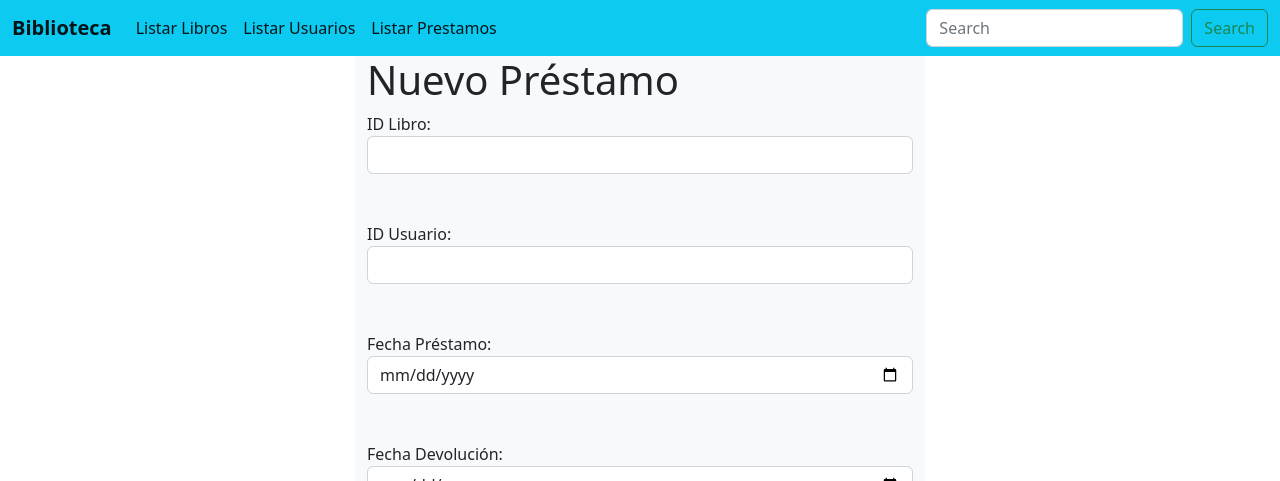
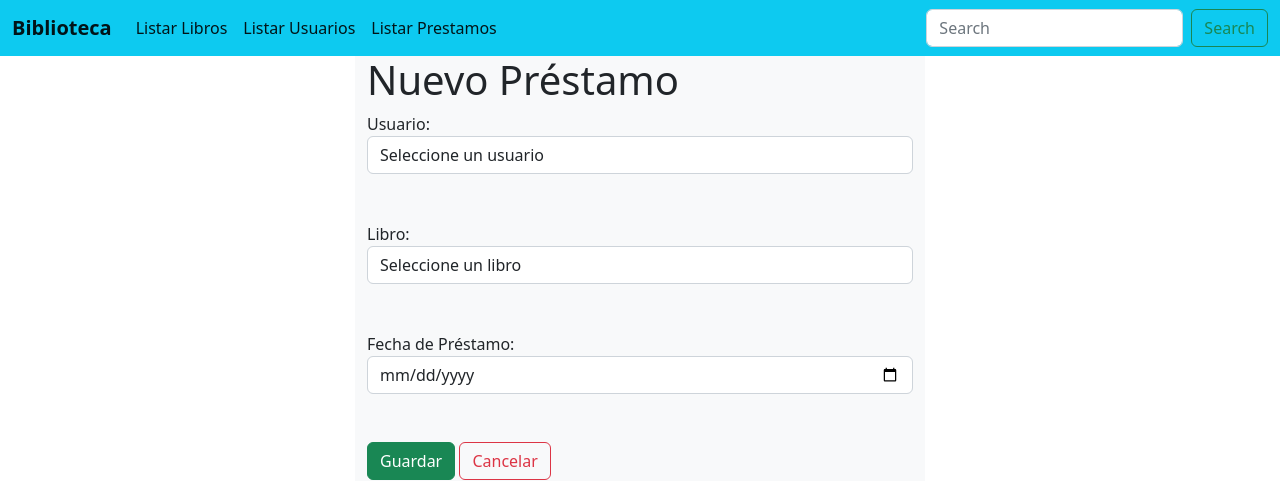
Before and after one commit to Jajasaludos89/Biblioteca, a Django app: page /nuevoPrestamo in a window 1280 px wide. Shown: the top 481 px of the page. Run offline with Django 4.2, Linux system fonts and the light colour scheme; data comes from the database, SQL or seed files in the repository; some libraries are stand-ins or nearby versions.

Commit message:
numero 27 commit

```diff
--- a/Aplicaciones/Control/templates/nuevoPrestamo.html
+++ b/Aplicaciones/Control/templates/nuevoPrestamo.html
@@ -5,16 +5,27 @@
     <div class="col-md-3"></div>
     <div class="col-md-6 bg-light">
         <h1>Nuevo Préstamo</h1>
-        <form action="guardarPrestamo" method="post">
+        <form action="/guardarPrestamo" method="post">
             {% csrf_token %}
-            <label for="">ID Libro:</label><br>
-            <input class="form-control" type="text" name="id_libro" id="id_libro"> <br><br>
-            <label for="">ID Usuario:</label><br>
-            <input class="form-control" type="text" name="id_usuario" id="id_usuario"> <br><br>
-            <label for="">Fecha Préstamo:</label><br>
-            <input class="form-control" type="date" name="fecha_prestamo" id="fecha_prestamo"> <br><br>
-            <label for="">Fecha Devolución:</label><br>
-            <input class="form-control" type="date" name="fecha_devolucion" id="fecha_devolucion"> <br><br>
+            <label for="usuario">Usuario:</label><br>
+            <select class="form-control" name="usuario" id="usuario" required>
+                <option value="">Seleccione un usuario</option>
+                {% for usuario in usuarios %}
+                    <option value="{{ usuario.id }}">{{ usuario.nombre }}</option>
+                {% endfor %}
+            </select> <br><br>
+
+            <label for="libro">Libro:</label><br>
+            <select class="form-control" name="libro" id="libro" required>
+                <option value="">Seleccione un libro</option>
+                {% for libro in libros %}
+                    <option value="{{ libro.id }}">{{ libro.titulo }}</option>
+                {% endfor %}
+            </select> <br><br>
+
+            <label for="fecha_prestamo">Fecha de Préstamo:</label><br>
+            <input class="form-control" type="date" name="fecha_prestamo" id="fecha_prestamo" required> <br><br>
+
             <button class="btn btn-success" type="submit">Guardar</button>
             <a class="btn btn-outline-danger" href="/prestamos">Cancelar</a>
         </form>
```
